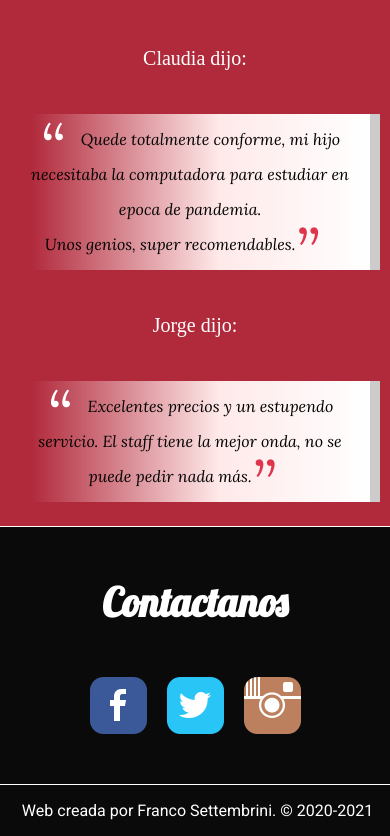
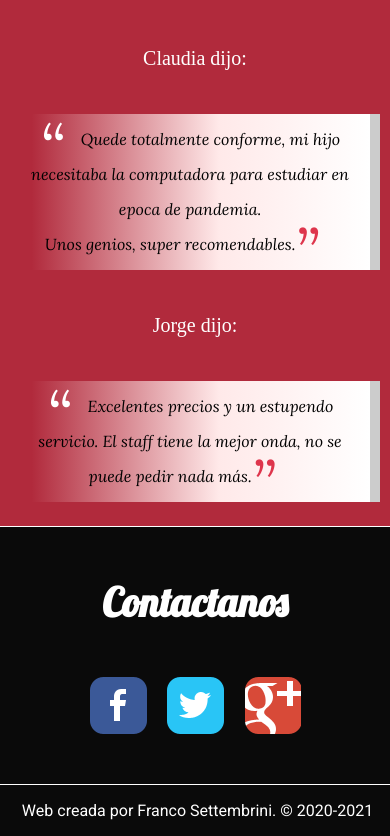
Before and after one commit to francosettem/Html-and-css-web-page, a plain HTML site: page index.html in a window 390 px wide. Shown: the part 1650-2486 px from the top of the page. Drawn offline with nearby package versions, Linux system fonts and the light colour scheme; a web font is replaced by a local one.

Commit message:
Responsive minor update
google social button was fixed

```diff
--- a/style.css
+++ b/style.css
@@ -351,7 +351,7 @@ footer p {
     }
 
     .redesSociales .goo {
-        background-position: -139px -383px;
+        background-position: -206px -233px;
     }
 
 }
```
